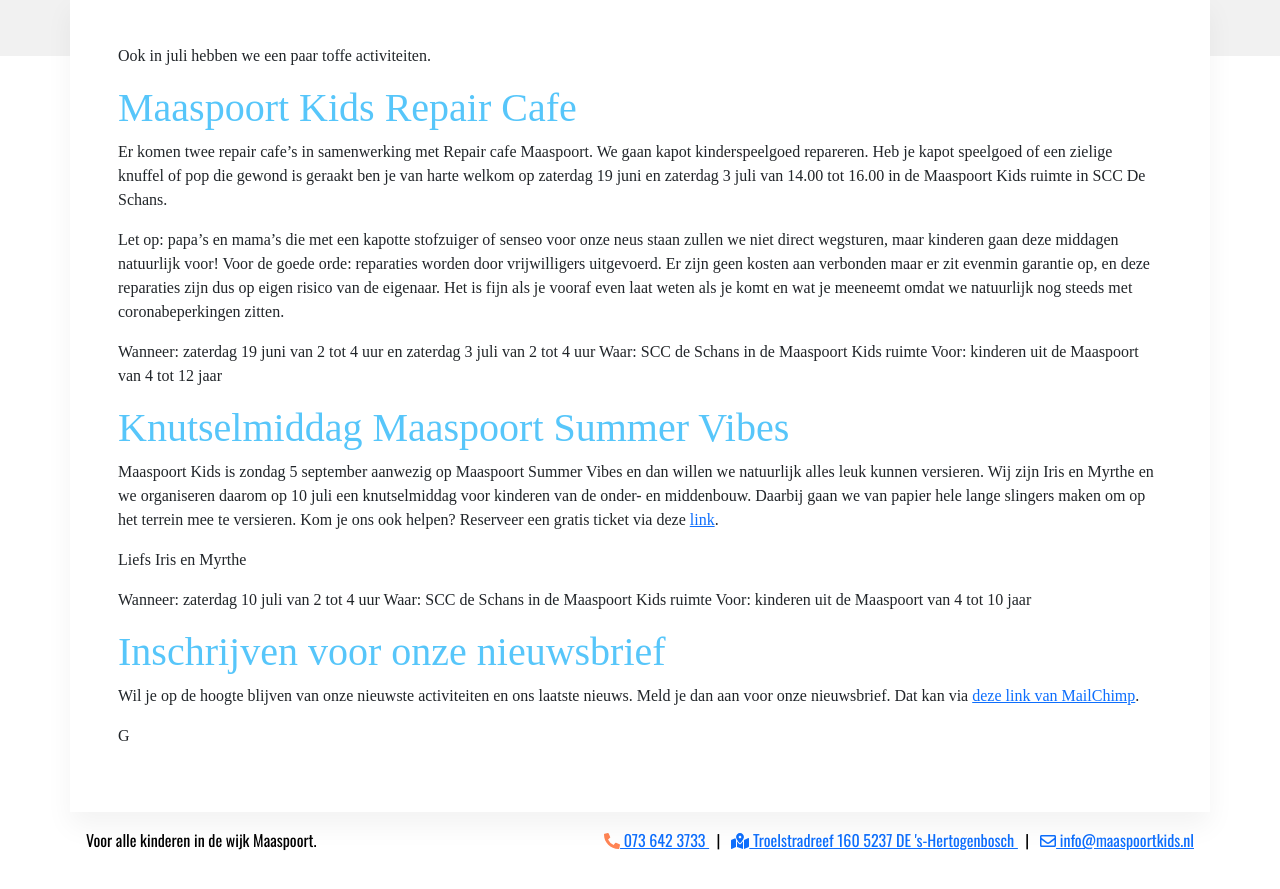
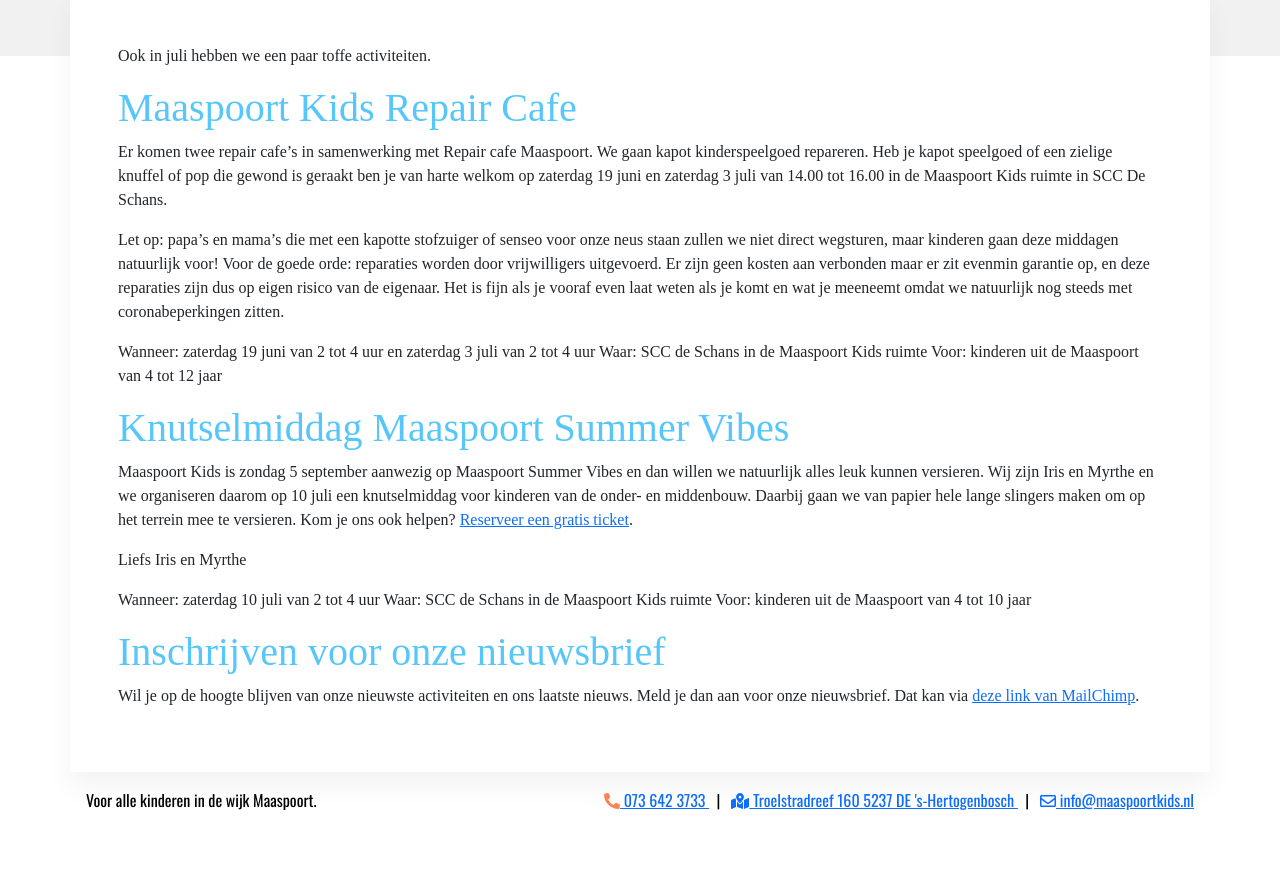
Before and after one commit to maaspoortkids/maaspoortkids.github.io, a Jekyll site: the page built from pages/frontpage.md, in a window 1280 px wide and 900 px high, scrolled down 632 px. Shown: the top 889 px of the window. Built offline with Jekyll 4.4.1, drawn with Linux system fonts in a browser that asks for light colours; some web fonts are replaced; after the commit the page ends 1492 px from its top, so only the background shows below that.

Commit message:
Verbeteren link tekst en tikfout

```diff
--- a/pages/frontpage.md
+++ b/pages/frontpage.md
@@ -30,7 +30,7 @@
 
 # Knutselmiddag Maaspoort Summer Vibes
 
-Maaspoort Kids is zondag 5 september aanwezig op Maaspoort Summer Vibes en dan willen we natuurlijk alles leuk kunnen versieren. Wij zijn Iris en Myrthe en we organiseren daarom op 10 juli een knutselmiddag voor kinderen van de onder- en middenbouw. Daarbij gaan we van papier hele lange slingers maken om op het terrein mee te versieren. Kom je ons ook helpen? Reserveer een gratis ticket via deze [link](https://www.eventbrite.nl/e/tickets-knutselmiddag-maaspoort-summer-vibes-162046510475).
+Maaspoort Kids is zondag 5 september aanwezig op Maaspoort Summer Vibes en dan willen we natuurlijk alles leuk kunnen versieren. Wij zijn Iris en Myrthe en we organiseren daarom op 10 juli een knutselmiddag voor kinderen van de onder- en middenbouw. Daarbij gaan we van papier hele lange slingers maken om op het terrein mee te versieren. Kom je ons ook helpen? [Reserveer een gratis ticket](https://www.eventbrite.nl/e/tickets-knutselmiddag-maaspoort-summer-vibes-162046510475).
 
 Liefs Iris en Myrthe
 
@@ -42,5 +42,3 @@
 # Inschrijven voor onze nieuwsbrief
 
 Wil je op de hoogte blijven van onze nieuwste activiteiten en ons laatste nieuws. Meld je dan aan voor onze nieuwsbrief. Dat kan via [deze link van MailChimp](https://mailchi.mp/8e27115a6d78/maaspoort-kids-nieuwsbrief).
-
-G
```
